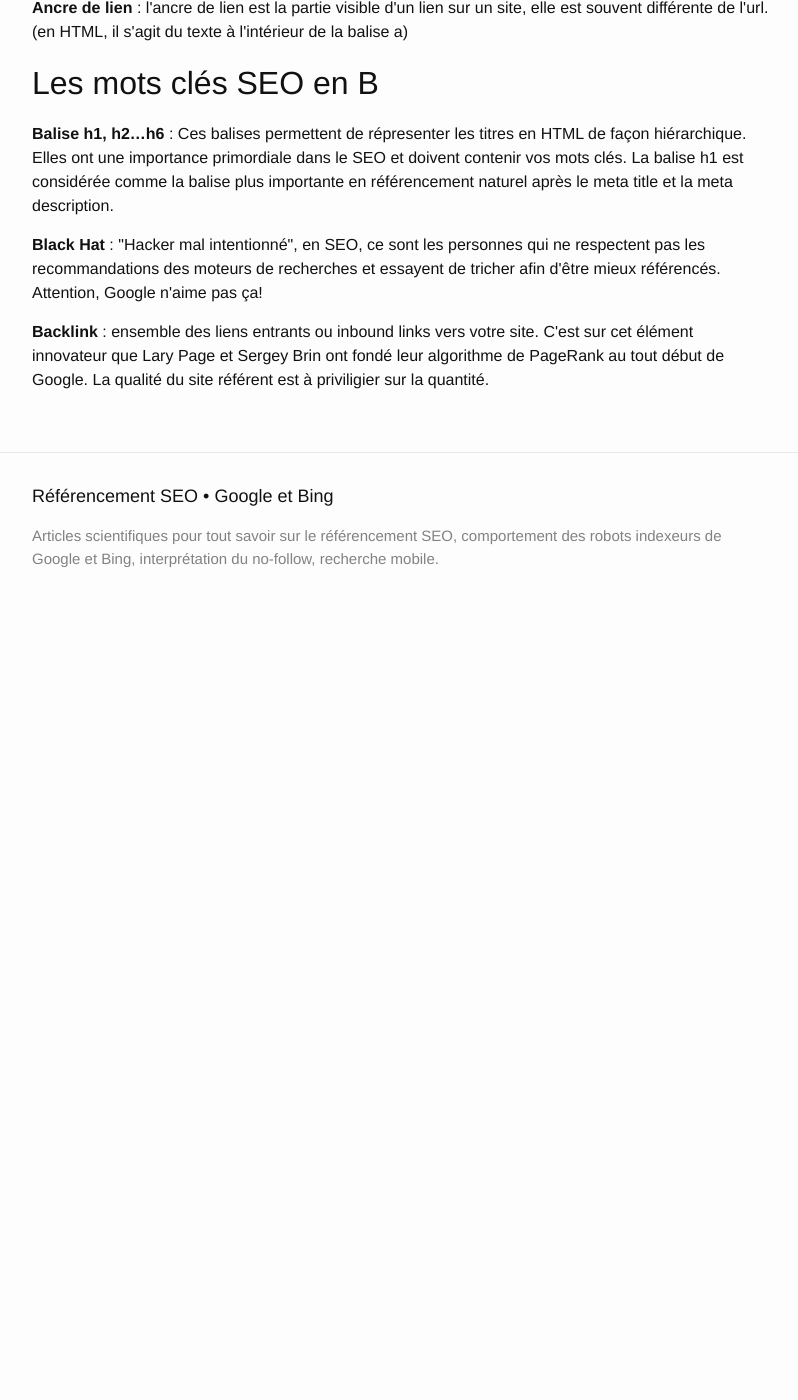
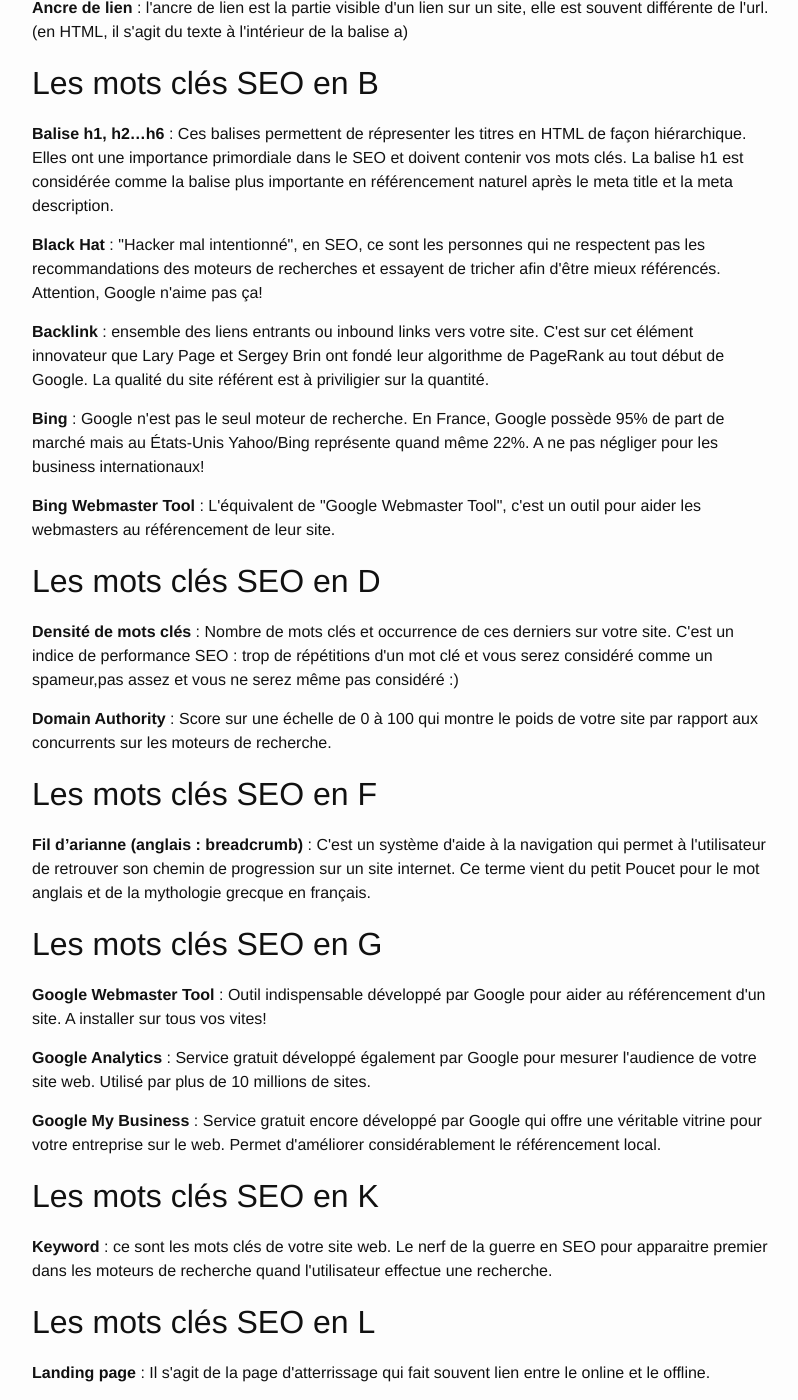
Before and after one commit to pierloui/pierloui.github.io, a Jekyll site: the page built from _posts/2015-11-4-glossaire-SEO-referencement.html, in a window 1280 px wide and 1400 px high, scrolled down 609 px. Shown: the whole window, without its empty margins (238-1036 px from the left). Built offline with Jekyll 4.4.1, drawn with Linux system fonts in a browser that asks for light colours; nearby versions of some CDN libraries; before the commit the page ends 1239 px from its top, so only the background shows below that; some of the changed text lies outside the part shown.

Commit message:
fin de l'article glossaire

```diff
--- a/_posts/2015-11-4-glossaire-SEO-referencement.html
+++ b/_posts/2015-11-4-glossaire-SEO-referencement.html
@@ -2,8 +2,8 @@
 layout: post
 title:  Le glossaire du référencement SEO
 description: "Glossaire du SEO (Search Engine Optimisation) ou référencement naturel
-              pour maitriser tous les termes comme meta title, meta description, h1,
-              backlink, SERP, SEO, Google Webmaster Tool, Bing, Google Analytics."
+pour maitriser tous les termes comme meta title, meta description, h1,
+backlink, SERP, SEO, Google Webmaster Tool, Bing, Google Analytics."
 date:   2015-11-11 14:00:00
 permalink: glossaire-referencement-SEO
 tags: autre
@@ -20,25 +20,24 @@
     <a href="#A" class="scrollTo">A</a>
     <a href="#B" class="scrollTo">B</a>
     C
-    D
+    <a href="#D" class="scrollTo">D</a>
     E
-    F
-    G
+    <a href="#F" class="scrollTo">F</a>
+    <a href="#G" class="scrollTo">G</a>
     H
     I
     J
-    K
-    L
+    <a href="#K" class="scrollTo">K</a>
+    <a href="#L" class="scrollTo">L</a>
     M
-    N
+    <a href="#N" class="scrollTo">N</a>
     O
-    P
+    <a href="#P" class="scrollTo">P</a>
     Q
-    R
-    R
-    S
-    T
-    U
+    <a href="#R" class="scrollTo">R</a>
+    <a href="#S" class="scrollTo">S</a>
+    <a href="#T" class="scrollTo">T</a>
+    <a href="#U" class="scrollTo">U</a>
     V
     W
     X
@@ -94,4 +93,151 @@
     algorithme de PageRank au tout début de Google. La qualité du site référent est
     à priviligier sur la quantité.
   </p>
-</div>
+
+  <p>
+    <strong>Bing</strong> :
+    Google n'est pas le seul moteur de recherche. En France, Google possède 95%
+    de part de marché mais au États-Unis Yahoo/Bing représente quand même 22%. A
+    ne pas négliger pour les business internationaux!
+  </p>
+
+  <p>
+    <strong>Bing Webmaster Tool</strong> :
+    L'équivalent de "Google Webmaster Tool", c'est un outil pour aider les
+    webmasters au référencement de leur site.
+
+    <h2 id='D'>Les mots clés SEO en D</h2>
+    <p>
+      <strong>Densité de mots clés</strong> :
+      Nombre de mots clés et occurrence de ces derniers sur votre site. C'est un
+      indice de performance SEO : trop de répétitions d'un mot clé et vous serez
+      considéré comme un spameur,pas assez et vous ne serez même pas considéré :)
+    </p>
+
+    <p>
+      <strong>Domain Authority</strong> :
+      Score sur une échelle de 0 à 100 qui montre le poids de votre site par
+      rapport aux concurrents sur les moteurs de recherche.
+    </p>
+
+    <h2 id='F'>Les mots clés SEO en F</h2>
+    <p>
+      <strong>Fil d’arianne (anglais : breadcrumb)</strong> :
+      C'est un système d'aide à la navigation qui permet
+      à l'utilisateur de retrouver son chemin de progression sur un site internet.
+      Ce terme vient du petit Poucet pour le mot anglais et de la mythologie grecque
+      en français.
+    </p>
+
+    <h2 id='G'>Les mots clés SEO en G</h2>
+    <p>
+      <strong>Google Webmaster Tool</strong> :
+      Outil indispensable développé par Google pour aider au référencement d'un site.
+      A installer sur tous vos vites!
+    </p>
+
+    <p>
+      <strong>Google Analytics</strong> :
+      Service gratuit développé également par Google pour mesurer l'audience de
+      votre site web. Utilisé par plus de 10 millions de sites.
+    </p>
+
+    <p>
+      <strong>Google My Business</strong> :
+      Service gratuit encore développé par Google qui offre une véritable vitrine
+      pour votre entreprise sur le web. Permet d'améliorer considérablement le
+      référencement local.
+    </p>
+
+    <h2 id='K'>Les mots clés SEO en K</h2>
+    <p>
+      <strong>Keyword</strong> :
+      ce sont les mots clés de votre site web. Le nerf de la guerre en SEO pour
+      apparaitre premier dans les moteurs de recherche quand l'utilisateur effectue
+      une recherche.
+    </p>
+
+    <h2 id='L'>Les mots clés SEO en L</h2>
+    <p>
+      <strong>Landing page</strong> :
+      Il s'agit de la page d'atterrissage qui fait souvent lien entre le online et
+      le offline.
+    </p>
+    <p>
+      <strong>Lien nofollow</strong> :
+      On traite la question dans un article destiné uniquement à la question :
+      <a href="http://www.referencement-web.site/comparer-google-bing-interpretation-nofollow/">"Comparer Google et Bing dans l'interprétation du nofollow"</a>
+    </p>
+    <p>
+      <strong>Longue traine</strong> :
+      Concept créé en 2004 par Chris Anderson,
+      si les mots-clés très demandés, donc concurrentiels,
+      génèrent 20 % de trafic, la longue traîne, qui cible des expressions
+      moins recherchées par les internautes, attire au total 80 % de l’audience.
+      Un bon moyen de générer du trafic!
+    </p>
+
+
+    <h2 id='N'>Les mots clés SEO en N</h2>
+    <p>
+      <strong>Netlinking (link building)</strong> :
+      Opération qui consiste à obtenir des liens pointant vers son site web,
+      de manière gratuite (échange de lien, article de blog...) ou en payant.
+    </p>
+
+    <h2 id='P'>Les mots clés SEO en P</h2>
+    <p>
+      <strong>PageRank</strong> :
+      Célèbre algorithme créé par Lary Page et Sergey Brin à l'origine de Google,
+      qui tire son orginalité dans le fait de classer les sites en fonction de la
+      qualité des liens pointant vers eux.
+    </p>
+
+    <h2 id='R'>Les mots clés SEO en R</h2>
+    <p>
+      <strong>Robot.txt</strong> :
+      fichier à placer à la racine du serveur pour indiquer aux robots des
+      moteurs de recherche de ne pas indexer certaines pages du site.
+    </p>
+
+    <h2 id='S'>Les mots clés SEO en S</h2>
+    <p>
+      <strong>SEO</strong> :
+      Vraiment?
+    </p>
+
+    <p>
+      <strong>Sitemap</strong> :
+      Liste des urls des pages, des images et des vidéos de votre site. Souvent
+      au formal XML, il permet aux moteurs de recherches de connaitre l'ensemble
+      de votre structure du contenu de votre site.
+    </p>
+
+    <p>
+      <strong>SERP (search engine results page)</strong> :
+      Comme l'indique son nom, il s'agit de la page de résultats d'un moteur de
+      recherche.
+    </p>
+
+
+    <h2 id='T'>Les mots clés SEO en T</h2>
+    <p>
+      <strong>Taux de rebond (Bounce rate)</strong> :
+      Pourcentage des internautes qui arrivent sur votre site web sans aller plus loin.
+      Ils ne restent en fait que quelques secondes sur vote site.
+    </p>
+
+    <p>
+      <strong>Trafic organique</strong> :
+      Trafic vers votre site généré uniquement par la recherche organique.
+      L'idéal est d'équilibrer les 3 sources de trafic (trafic organique, payant et référent).
+    </p>
+
+    <h2 id='U'>Les mots clés SEO en U</h2>
+    <p>
+      <strong>URL (Uniform Resource Locator)</strong> :
+      Permet de retrouver son site sur internet, elle traduit une adresse IP
+      en une adresse textuelle plus facile à retenir.
+    </p>
+
+  </div>
```
Also changed, not shown: 2 other files.
